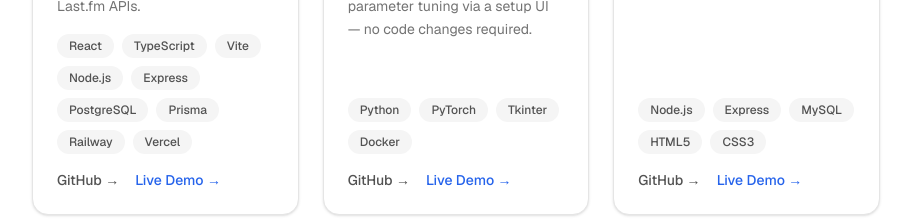
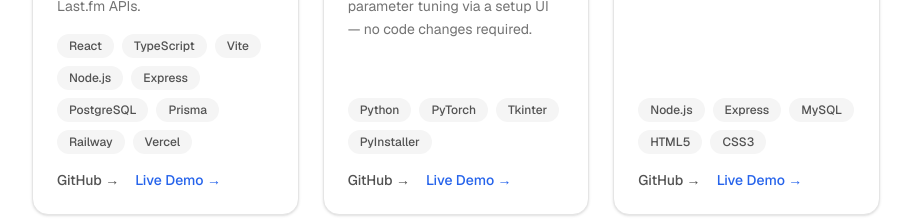
Before and after one commit to yarins0/yarin-lab, a Next.js app: page / in a window 1280 px wide. Shown: the part 1320-1540 px from the top of the page, without its empty margins (184-1095 px from the left). Built offline with nearby package versions, Linux system fonts and the light colour scheme.

Commit message:
Changed backgammon techStack

```diff
--- a/src/components/sections/Projects.tsx
+++ b/src/components/sections/Projects.tsx
@@ -26,7 +26,7 @@ const PROJECTS: Project[] = [
       "and a PyTorch neural network trained to outperform the heuristic (~60% win rate). " +
       "Includes a tournament mode that runs any combination of bots round-robin, " +
       "with per-bot parameter tuning via a setup UI — no code changes required.",
-    techStack: ["Python", "PyTorch", "Tkinter", "Docker"],
+    techStack: ["Python", "PyTorch", "Tkinter", "PyInstaller"],
     githubUrl: `${GITHUB_PROFILE_URL}/Backgammon_Mini`,
     liveDemoUrl: "/backgammon/",
   },
```
